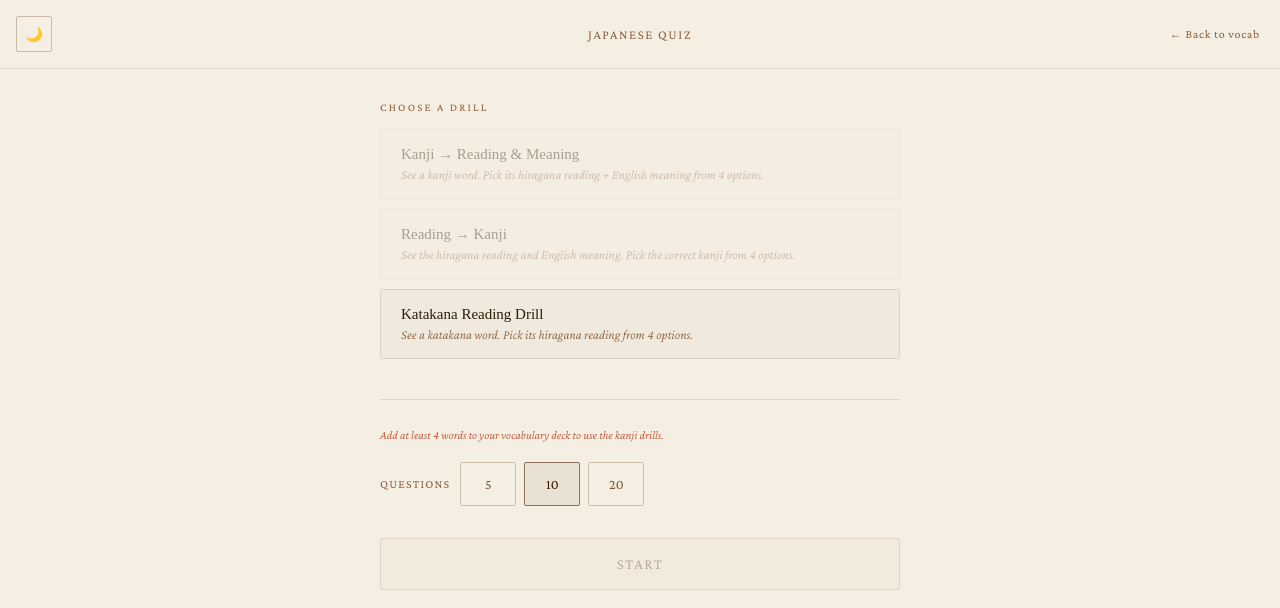
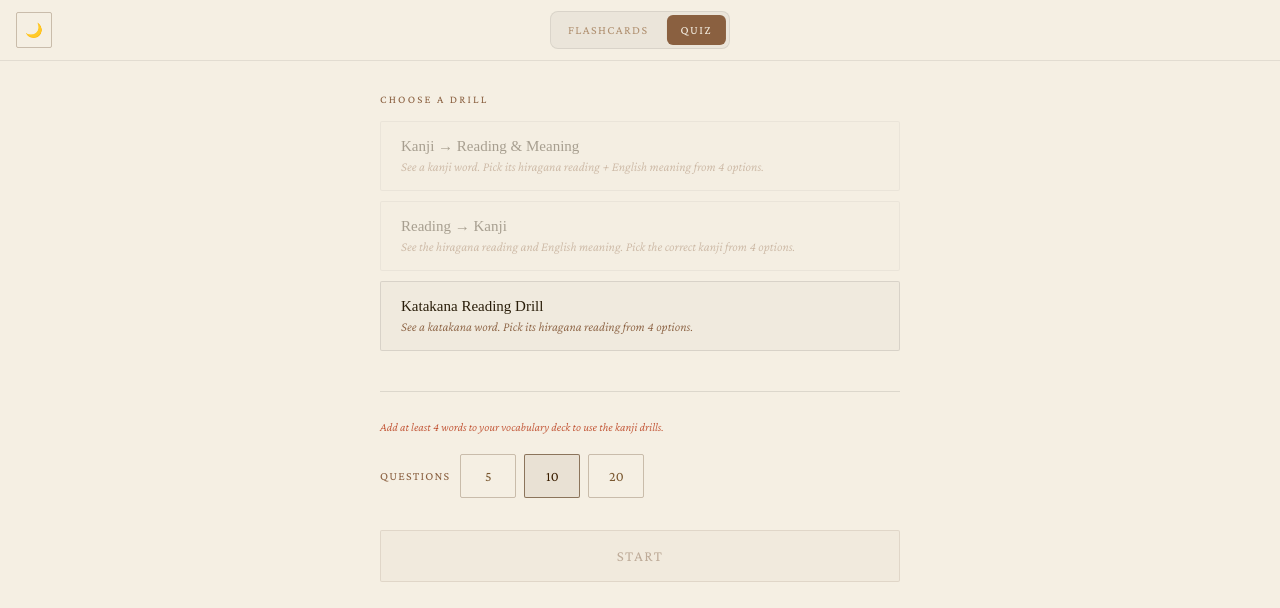
Before and after one commit to clipt25/japanese-vocab, a plain HTML site: page japanese-quiz.html in a window 1280 px wide. Both pictures are taken after a click on the button "Toggle theme". Drawn offline with nearby package versions, Linux system fonts and the light colour scheme.

Commit message:
Add Flashcards/Quiz mode switcher to top bar

```diff
--- a/japanese-quiz.html
+++ b/japanese-quiz.html
@@ -42,16 +42,49 @@ button { font-family: inherit; -webkit-appearance: none; appearance: none; }
   align-items: center;
   justify-content: space-between;
 }
-.top-title {
-  font-family: 'Crimson Pro', Georgia, serif;
-  font-size: 13px;
-  font-weight: 400;
-  letter-spacing: 0.12em;
-  text-transform: uppercase;
-  color: #6b5e45;
+/* ── Mode switcher ── */
+.mode-switcher {
+  display: flex;
+  gap: 4px;
+  background: rgba(255,255,255,0.04);
+  border: 1px solid rgba(255,255,255,0.08);
+  border-radius: 8px;
+  padding: 3px;
   position: absolute;
   left: 50%;
   transform: translateX(-50%);
+}
+.mode-btn {
+  font-family: 'Crimson Pro', Georgia, serif;
+  font-size: 12px;
+  letter-spacing: 0.12em;
+  text-transform: uppercase;
+  padding: 5px 14px;
+  border-radius: 6px;
+  border: none;
+  cursor: pointer;
+  text-decoration: none;
+  display: inline-flex;
+  align-items: center;
+  transition: background 150ms, color 150ms;
+  white-space: nowrap;
+  min-height: 30px;
+}
+.mode-btn.active {
+  background: #c8b99a;
+  color: #0e0d0b;
+}
+.mode-btn.inactive {
+  background: transparent;
+  color: #6b5e45;
+}
+.mode-btn.inactive:hover, .mode-btn.inactive:focus-visible {
+  color: #a89880;
+  background: rgba(255,255,255,0.04);
+  outline: none;
+}
+@media (prefers-reduced-motion: reduce) {
+  .mode-btn { transition: none; }
 }
 .btn-mode {
   background: none;
@@ -74,19 +107,6 @@ button { font-family: inherit; -webkit-appearance: none; appearance: none; }
   color: #c8b99a;
   outline: none;
 }
-.back-link {
-  font-size: 12px;
-  letter-spacing: 0.06em;
-  color: #6b5e45;
-  text-decoration: none;
-  white-space: nowrap;
-  min-height: 44px;
-  display: flex;
-  align-items: center;
-  padding: 0 4px;
-  transition: color 0.15s;
-}
-.back-link:hover, .back-link:focus-visible { color: #c8b99a; outline: none; }
 
 /* ── Main ── */
 .main {
@@ -453,8 +473,10 @@ body.light .top-bar {
 body.light .top-title { color: #8a6040; }
 body.light .btn-mode { border-color: rgba(100,70,40,0.3); color: #7a5830; }
 body.light .btn-mode:hover, body.light .btn-mode:focus-visible { border-color: rgba(100,70,40,0.6); color: #3a1e00; }
-body.light .back-link { color: #8a6040; }
-body.light .back-link:hover { color: #3a1e00; }
+body.light .mode-switcher { background: rgba(0,0,0,0.04); border-color: rgba(0,0,0,0.08); }
+body.light .mode-btn.active { background: #8a6040; color: #f5efe3; }
+body.light .mode-btn.inactive { color: #b09070; }
+body.light .mode-btn.inactive:hover, body.light .mode-btn.inactive:focus-visible { color: #8a6040; background: rgba(0,0,0,0.04); }
 body.light .select-heading { color: #8a6040; }
 body.light .drill-card { background: rgba(0,0,0,0.02); border-color: rgba(0,0,0,0.1); }
 body.light .drill-card:hover, body.light .drill-card:focus-visible { background: rgba(0,0,0,0.04); border-color: rgba(100,70,40,0.3); }
@@ -502,14 +524,17 @@ body.light .select-divider { border-top-color: rgba(0,0,0,0.1); }
   .drill-card-desc { font-size: 12px; }
   .btn-option { padding: 12px 14px; font-size: 0.95rem; }
   .question-area { padding: 24px 16px 20px; }
+  .mode-btn { padding: 5px 10px; font-size: 11px; }
 }
 </style>
 </head>
 <body>
 <header class="top-bar">
   <button class="btn-mode" id="btnMode" onclick="toggleMode()" aria-label="Toggle theme" aria-pressed="false">☀</button>
-  <span class="top-title">Japanese Quiz</span>
-  <a class="back-link" href="./japanese-vocab.html">← Back to vocab</a>
+  <div class="mode-switcher" role="navigation" aria-label="Switch mode">
+    <a class="mode-btn inactive" href="./japanese-vocab.html">Flashcards</a>
+    <span class="mode-btn active" aria-current="page">Quiz</span>
+  </div>
 </header>
 <main class="main" id="main">
   <!-- rendered by render() -->
```
Also changed, not shown: japanese-vocab.html (+57 -2 lines).
